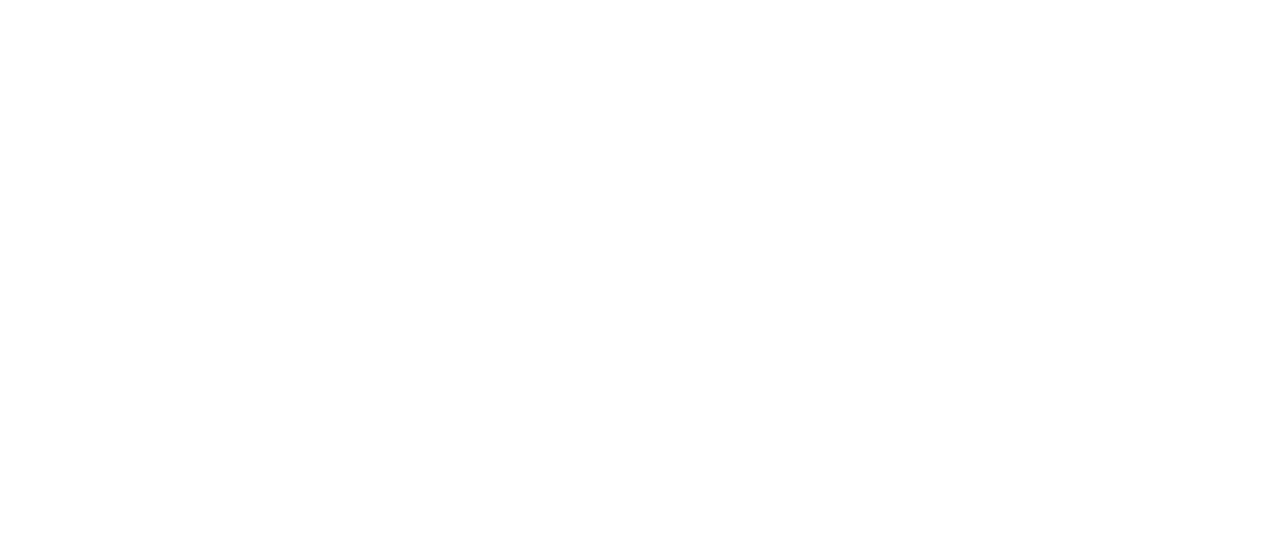
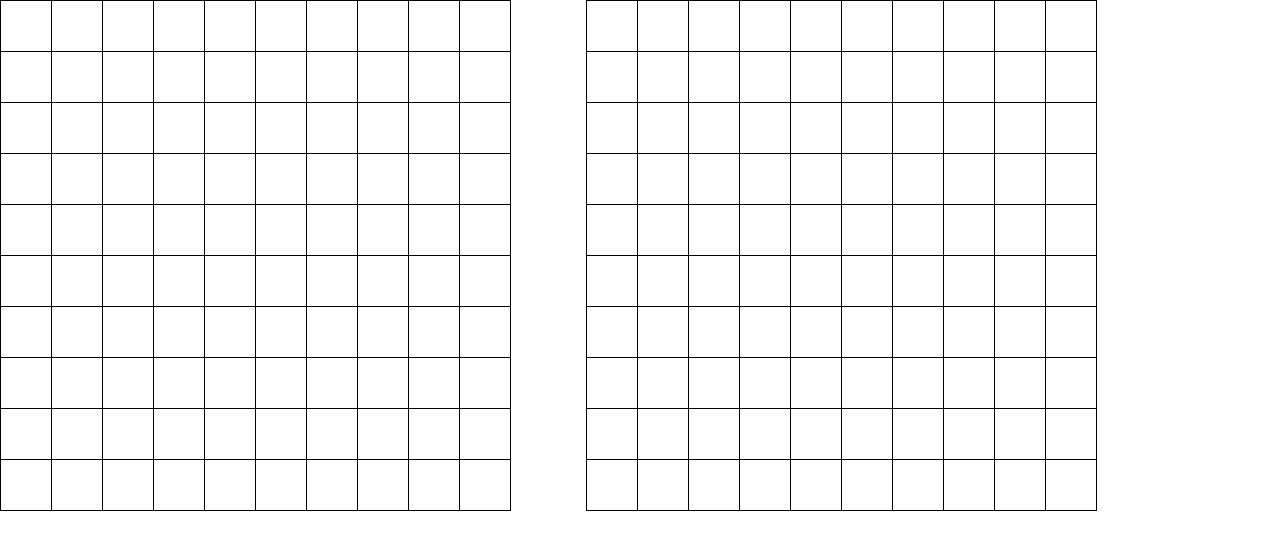
Before and after one commit to jfrb95/battleship, a website built with webpack: page src/template.html in a window 1280 px wide. Built offline with nearby package versions, Linux system fonts and the light colour scheme.

Commit message:
begin player board displays

```diff
--- /dev/null
+++ b/src/modules/component.js
@@ -0,0 +1,3 @@
+export default function Component() {
+
+}
--- a/src/modules/displayElements.js
+++ b/src/modules/displayElements.js
@@ -5,11 +5,21 @@ export function displaySquare() {
     return {
         element,
         render(parent=null) {
-            let target = parent || document.body;
+
+            let target = document.body;
+
+            if (parent) {
+                if (parent.element) {
+                    target = parent.element;
+                }
+                else {
+                    target = parent;
+                }
+            }
             target.appendChild(element);
 
             return this;
-        }
+        },
     }
 }
 
@@ -17,13 +27,35 @@ export function displayBoard() {
     const element = document.createElement('div');
     element.classList.add('display-board');
 
+    for (let i = 0; i < 100; i+=1) {
+        wrap(displaySquare());
+    }
+
+    function wrap(...childComponents) {
+        for (const child of childComponents) {
+            element.appendChild(child.element);
+        }
+        return this;
+    }
+
     return {
         element,
         render(parent=null) {
-            let target = parent || document.body;
+
+            let target = document.body;
+
+            if (parent) {
+                if (parent.element) {
+                    target = parent.element;
+                }
+                else {
+                    target = parent;
+                }
+            }
             target.appendChild(element);
 
             return this;
-        }
+        },
+        wrap,
     }
 }
--- a/src/modules/screenController.js
+++ b/src/modules/screenController.js
@@ -6,8 +6,6 @@ import { displayBoard, displaySquare } from "./displayElements.js";
 const log = console.log;
 
 export default function ScreenController() {
-
-    log(displaySquare);
 
     const boardContainer = document.querySelector('#board-container');
 
@@ -44,6 +42,6 @@ export default function ScreenController() {
         player2.gameboard.putShipAtCoordinate(ship23, [7, 9]);
     }());
 
-    const player1BoardDisplay = document.createElement('div');
-
+    const player1BoardDisplay = displayBoard().render(boardContainer);
+    const player2BoardDisplay = displayBoard().render(boardContainer);
 }
--- a/src/style.css
+++ b/src/style.css
@@ -1,3 +1,8 @@
+:root {
+    --size-of-square: 50px;
+    --size-of-board: calc((10 * var(--size-of-square)) + 11px);
+}
+
 *, *::before, *::after {
     box-sizing: border-box;
 }
@@ -38,10 +43,25 @@ li {
     list-style-type: none;
 }
 
+#board-container {
+    display: grid;
+    grid-template-columns: repeat(2, var(--size-of-board));
+    gap: 75px;
+}
+
 .empty-square {
-    border: 1px solid black;
     background-color: white;
 }
 .empty-square:hover {
-    background-color: grey;
+    background-color: lightgrey;
 }
+
+.display-board {
+    display: grid;
+    grid-template-columns: repeat(10, var(--size-of-square));
+    grid-template-rows: repeat(10, var(--size-of-square));
+    gap: 1px;
+    background-color: black;
+    max-width: var(--size-of-board);
+    border: solid 1px black;
+}
```
